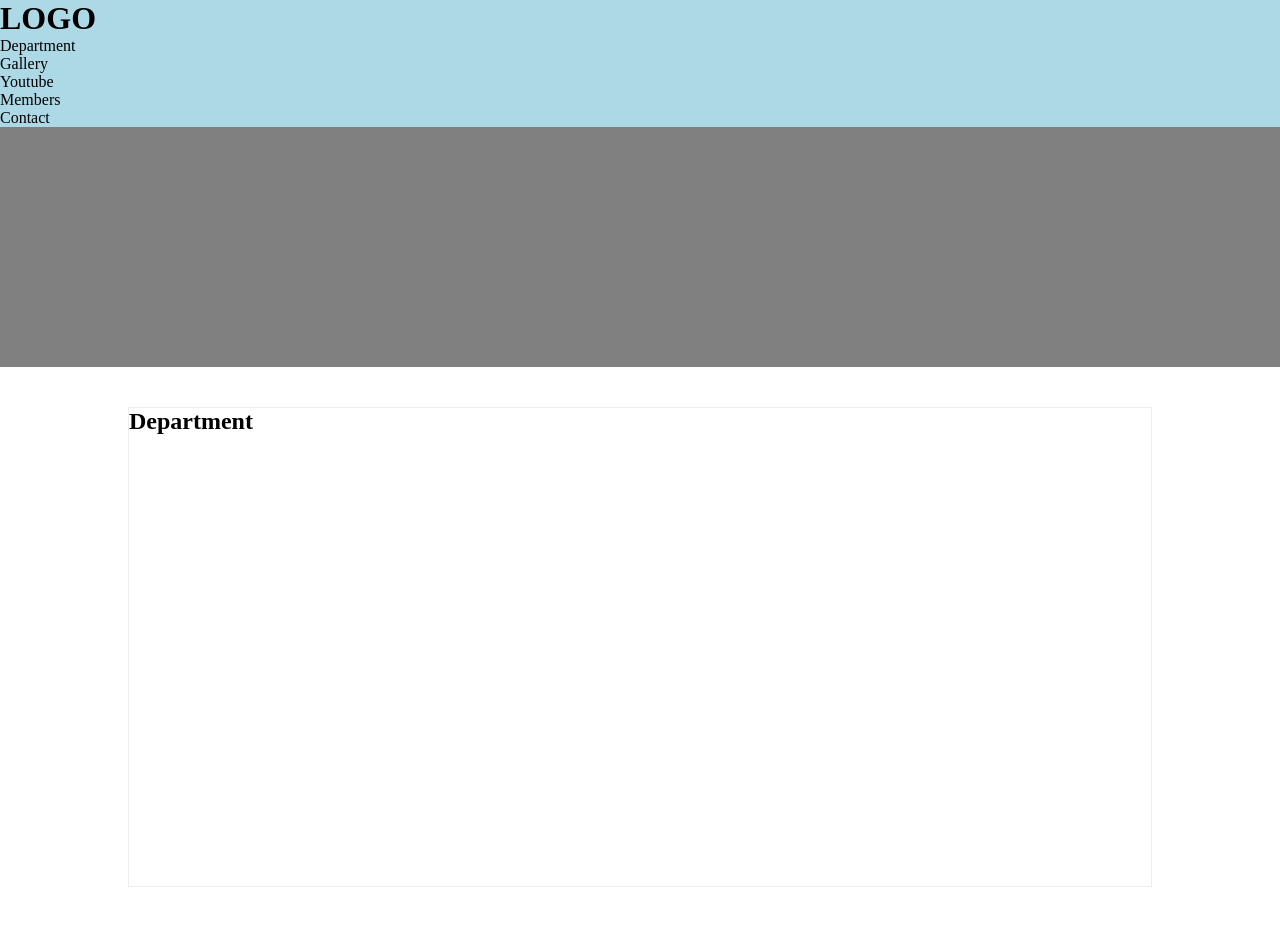
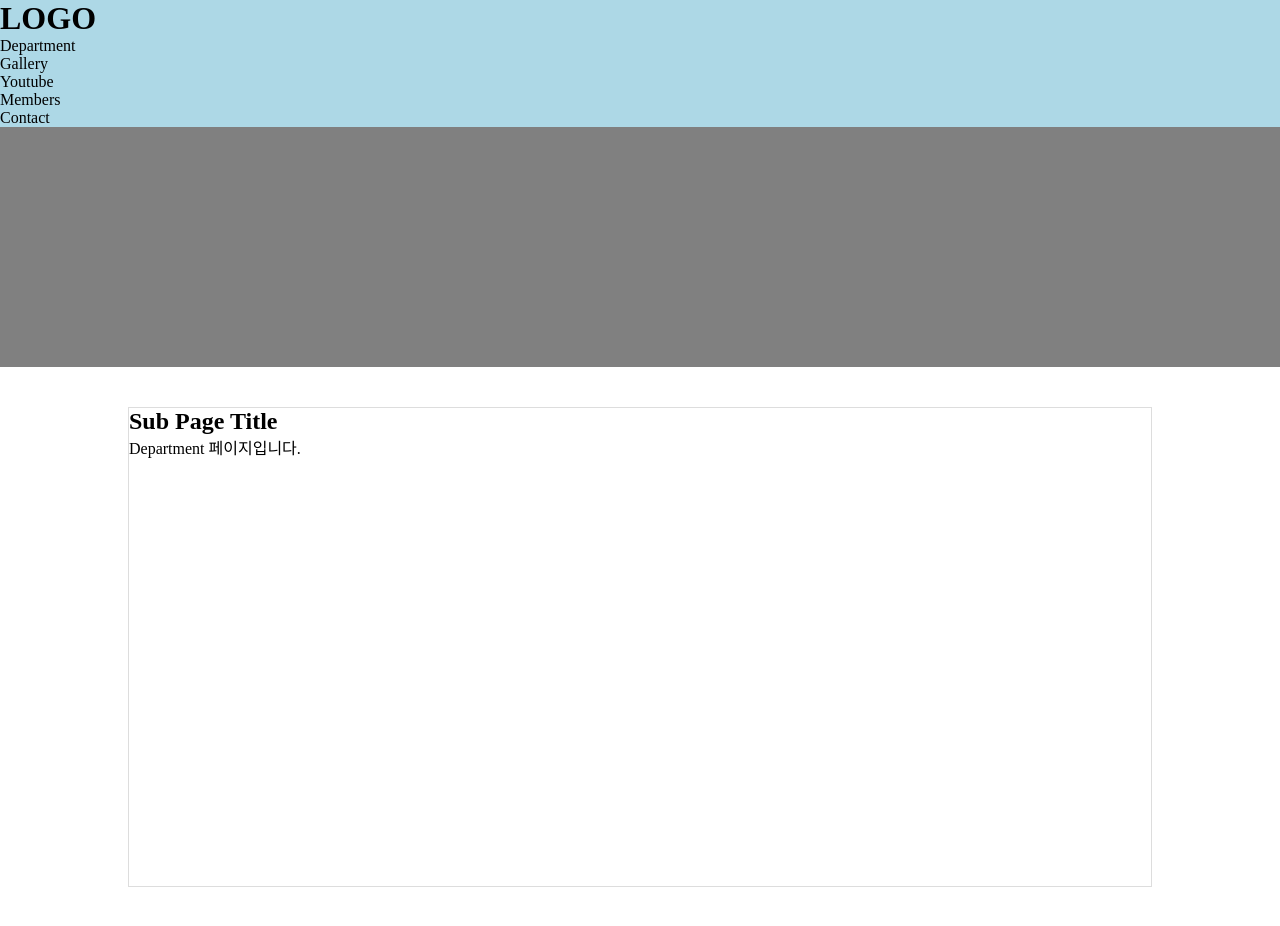
Before and after one commit to leeruma/react_portfolio, a React (Create React App) app: page /#/ in a window 1280 px wide. Built offline with nearby package versions, Linux system fonts and the light colour scheme.

Commit message:
모든 서브페이지에 적용될 공통 레이아웃 컴포넌트를 각각의 페이지 컴포넌트에 적용

```diff
--- /dev/null
+++ b/src/components/common/layout/Layout.jsx
@@ -0,0 +1,16 @@
+import styles from './Layout.module.scss';
+import clsx from 'clsx';
+
+export default function Layout(props) {
+	return (
+		<section className={clsx(styles.layout)}>
+			<figure></figure>
+
+			<div className={clsx(styles.content)}>
+				<h1>Sub Page Title</h1>
+				{/* 해당컴포넌트로 특정 컨텐츠를 감싸주면 감싸진내용들이 props.children으로 전달됨 */}
+				{props.children}
+			</div>
+		</section>
+	);
+}
--- /dev/null
+++ b/src/components/common/layout/Layout.module.scss
@@ -0,0 +1,16 @@
+.layout {
+	width: 100%;
+
+	figure {
+		width: 100%;
+		height: 30vh;
+		background: gray;
+	}
+
+	.content {
+		width: 80vw;
+		margin: 5vh auto;
+		min-height: 60vh;
+		border: 1px solid #ddd;
+	}
+}
--- a/src/components/sub/department/Department.jsx
+++ b/src/components/sub/department/Department.jsx
@@ -1,14 +1,11 @@
-import styles from './Department.module.scss';
-import clsx from 'clsx';
+import Layout from '../../common/layout/Layout';
+// import styles from './Department.module.scss';
+// import clsx from 'clsx';
 
 export default function Department() {
 	return (
-		<section className={clsx(styles.department)}>
-			<figure></figure>
-
-			<div className={clsx(styles.content)}>
-				<h1>Department</h1>
-			</div>
-		</section>
+		<Layout>
+			<p>Department 페이지입니다.</p>
+		</Layout>
 	);
 }
```
